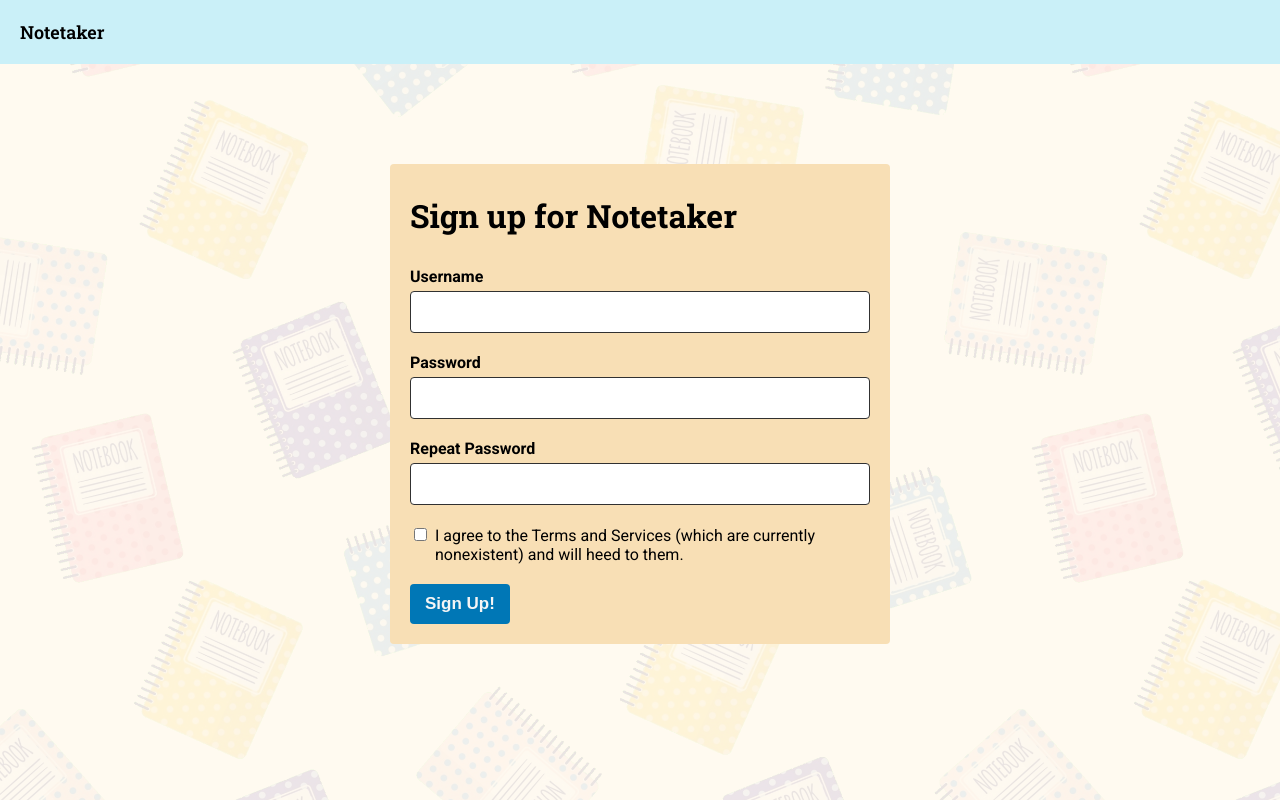
After one commit to actiniumn404/Hackathon-Notes, a Flask app: page /signup in a window 1280 px wide. The commit adds this page. Run offline with Flask 3, Linux system fonts and the light colour scheme; parts of the project's set-up code (start-up, migrations or seed data) failed here and were passed over; some libraries are stand-ins or nearby versions.

Commit message:
Login/Signup

```diff
--- a/app.py
+++ b/app.py
@@ -2,6 +2,8 @@ from flask import Flask, render_template, request, jsonify, make_response, redir
 from flask_socketio import SocketIO, emit, join_room, leave_room, send
 import jwt
 import pymongo
+from pymongo.mongo_client import MongoClient
+from pymongo.server_api import ServerApi
 import os
 
 app = Flask(__name__)
@@ -11,6 +13,23 @@ socketio = SocketIO(app)
 socketio.init_app(app, cors_allowed_origins="*")
 
 STATE = {"USERS": {}}
+
+
+def get_db():
+    uri = "mongodb+srv://andrewchen10:sK7MP0Ilnqkl1dik@hackathondecisions.dft0zvl.mongodb.net/?retryWrites=true&w=majority&appName=HackathonDecisions"
+    client = MongoClient(uri, server_api=ServerApi('1'))
+
+    try:
+        client.admin.command('ping')
+        print("Pinged your deployment. You successfully connected to MongoDB!")
+    except Exception as e:
+        print(e)
+
+    return client["database"]
+
+
+db = get_db()
+
 
 def check(token):
     try:
@@ -27,6 +46,16 @@ def page_home(room):
         return redirect("/login?err=invalid")
 
     return render_template("app.html", name="app")
+
+
+@app.route('/signup')
+def page_signup():
+    return render_template("signup.html", name="signup")
+
+
+@app.route('/login')
+def page_login():
+    return render_template("login.html", name="login")
 
 
 @app.route('/api/signup', methods=["POST"])
@@ -58,9 +87,15 @@ def socket_join_room(data):
 
     STATE["USERS"][room].append(decoded)
 
+    try:
+        room_data = next(db["notes"].find({"name": room}))
+    except StopIteration:
+        emit("error", "Invalid Room", to=request.sid)
+        return
+
     join_room(room)
     emit("new member", decoded, to=room)
-    emit("notes data", decoded, to=request.sid)
+    emit("notes data", room_data["data"], to=request.sid)
     emit("member list", STATE["USERS"][room], to=request.sid)
 
 
--- /dev/null
+++ b/static/css/signup.css
@@ -0,0 +1,91 @@
+nav{
+    z-index: 5;
+}
+
+#signup{
+    width: 500px;
+    background: #f8dfb5;
+    padding: 20px;
+    display: flex;
+    flex-direction: column;
+    row-gap: 20px;
+    height: fit-content;
+    margin-top: 100px;
+    border-radius: 4px;
+    z-index: 5;
+}
+
+body{
+    background: floralwhite;
+    display: flex;
+    flex-direction: column;
+    height: 100vh;
+    filter: alpha(opacity=100);
+}
+
+body::after{
+    content: "";
+    background: url("../../static/notebooks.png");
+    background-size: 1000px;
+    opacity: 0.1;
+    width: 100vw;
+    height: 100vh;
+    position: fixed;
+    top: 0;
+    left: 0;
+}
+
+#wrapper{
+    flex: 1;
+    display: flex;
+    justify-content: center;
+}
+
+h1{
+    font-family: var(--header-font);
+    margin: 10px 0;
+}
+
+label{
+    display: flex;
+    flex-direction: column;
+    row-gap: 5px;
+    column-gap: 5px;
+    font-weight: 600;
+}
+
+label[for="agree"]{
+    flex-direction: row;
+    font-weight: 400;
+    user-select: none;
+    align-items: baseline;
+}
+
+input{
+    padding: 10px 15px;
+    font-size: 17px;
+    border-radius: 4px;
+    border: 1px solid #313131;
+    outline: none;
+}
+
+button{
+    width: fit-content;
+    padding: 10px 15px;
+    font-size: 17px;
+    border-radius: 4px;
+    border: none;
+    cursor: pointer;
+    background: var(--darker-highlight);
+    color: whitesmoke;
+    font-weight: 600;
+    transition: 0.2s;
+}
+
+button:hover{
+    opacity: 0.8;
+}
+
+button:active{
+    opacity: 0.5;
+}
--- /dev/null
+++ b/templates/signup.html
@@ -0,0 +1,27 @@
+{% extends "base.html" %}
+{% block content %}
+
+    <div id="wrapper">
+        <form id="signup" method="post" action="/api/login">
+            <h1>Sign up for Notetaker</h1>
+            <label for="username">
+                Username
+                <input name="username" required pattern="^[A-Za-z0-9]{1,40}$" title="Between 1 and 40 alphanumerical characters">
+            </label>
+            <label for="password">
+                Password
+                <input name="password" type="password" id="password" required pattern="^.{1,40}$" title="At most 40 characters">
+            </label>
+            <label for="repeat-password">
+                Repeat Password
+                <input name="repeat-password" type="password" id="repeat-password" required pattern="^.{1,40}$" title="At most 40 characters">
+            </label>
+            <label for="agree">
+                <input name="agree" type="checkbox" id="agree" required>
+                I agree to the Terms and Services (which are currently nonexistent) and will heed to them.
+            </label>
+            <button>Sign Up!</button>
+        </form>
+    </div>
+
+{% endblock %}
```
Also changed, not shown: dev/structure.json (+37 -19 lines), mongodb.py (+6 -4 lines), static/css/login.css (added, +91 -0 lines), static/scripts/app.js (+152 -13 lines), templates/app.html (+7 -4 lines), templates/login.html (added, +19 -0 lines), static/notebooks.png (added).
